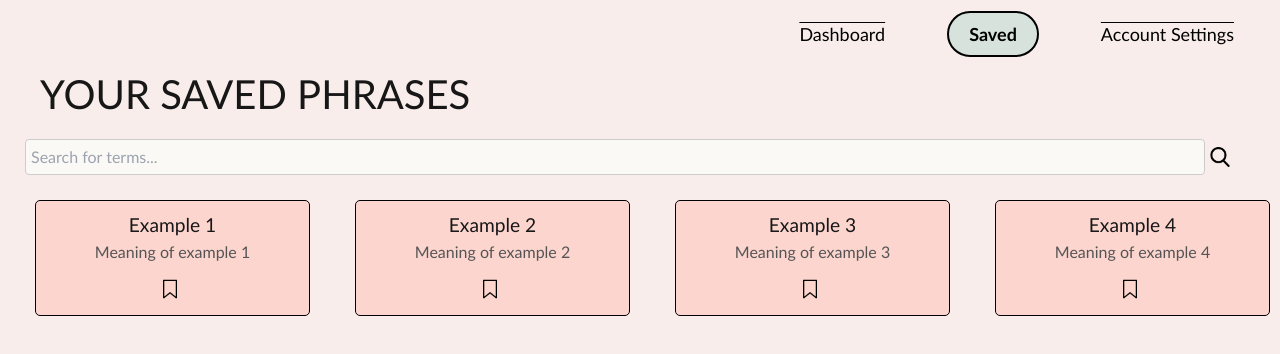
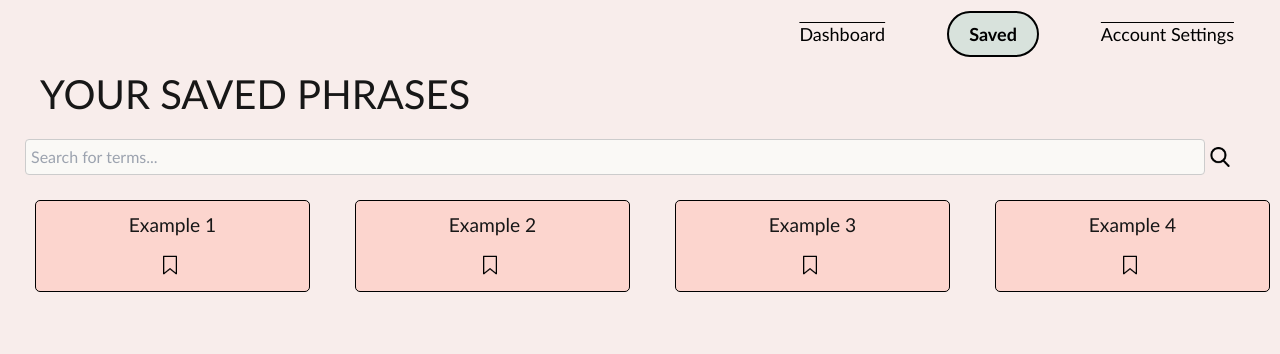
Before and after one commit to umayaush/Hackathon2024, a Next.js app in the folder my-app/: page /saved in a window 1280 px wide. Shown: the top 354 px of the page. Built offline with nearby package versions, Linux system fonts and the light colour scheme.

Commit message:
expanded cards edit (backend)

```diff
--- a/my-app/app/components/Modal.js
+++ b/my-app/app/components/Modal.js
@@ -2,7 +2,7 @@
 
 import React from 'react';
 
-const Modal = ({ isOpen, closeModal, phrase, meaning, context, category }) => {
+const Modal = ({ isOpen, closeModal, phrase, meaning, context, example }) => {
   if (!isOpen) return null;
 
   return (
@@ -14,7 +14,7 @@ const Modal = ({ isOpen, closeModal, phrase, meaning, context, category }) => {
           <h3>Phrase: {phrase}</h3>
           <p><strong>Meaning:</strong> {meaning}</p>
           <p><strong>Context:</strong> {context}</p>
-          <p><strong>Category:</strong> {category}</p>
+          <p><strong>Example:</strong> {example}</p>
         </div>
       </div>
     </div>
--- a/my-app/app/components/PhraseCard.js
+++ b/my-app/app/components/PhraseCard.js
@@ -2,7 +2,7 @@
 
 import React, { useState, useEffect } from 'react';
 
-const PhraseCard = ({ phrase, meaning, context, category, openModal }) => {
+const PhraseCard = ({ phrase, meaning, context, example, openModal }) => {
   const [isFavourite, setIsFavourite] = useState(false);
 
   const toggleFavourite = (e) => {
@@ -12,7 +12,7 @@ const PhraseCard = ({ phrase, meaning, context, category, openModal }) => {
 
   return (
     <div
-      onClick={() => openModal({ phrase, meaning, context, category })}
+      onClick={() => openModal({ phrase, meaning, context, example })}
       style={{
         border: '1px solid #ccc',
         padding: '10px',
--- a/my-app/app/components/PhraseGrid.js
+++ b/my-app/app/components/PhraseGrid.js
@@ -17,9 +17,9 @@ const PhraseGrid = ({ phrases, openModal }) => {
         <PhraseCard
           key={index}
           phrase={phraseObj.phrase}
-          meaning={phraseObj.meaning}
+          meaning={phraseObj.phrase_desc}
           context={phraseObj.context}
-          category={phraseObj.category}
+          example={phraseObj.example}
           openModal={openModal}                   // passing openModal here
         />
       ))}
--- a/my-app/app/dashboard/page.js
+++ b/my-app/app/dashboard/page.js
@@ -10,6 +10,8 @@ import Modal from '../components/Modal';
 export default function Dashboard() {
     const [allPhrases, setAllPhrases] = useState([]);
     const [filter, setFilter] = useState("all");
+    const [isModalOpen, setIsModalOpen] = useState(false);
+    const [selectedPhrase, setSelectedPhrase] = useState(null);
 
     const filters = [
         { name: "Academic Life", value: "academic", description: "Phrases and expressions commonly used in educational and scholarly settings." },
@@ -68,7 +70,7 @@ export default function Dashboard() {
           phrase={selectedPhrase?.phrase}
           meaning={selectedPhrase?.meaning}
           context={selectedPhrase?.context}
-          category={selectedPhrase?.category}
+          example={selectedPhrase?.example}
         />
       </main>
     </div>
```
Also changed, not shown: 2 other files (tests, documents, lock files or other folders).
